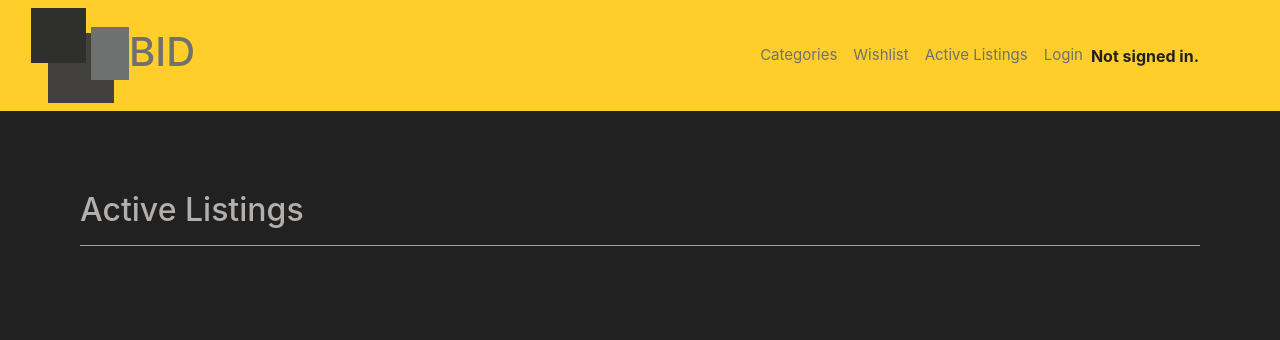
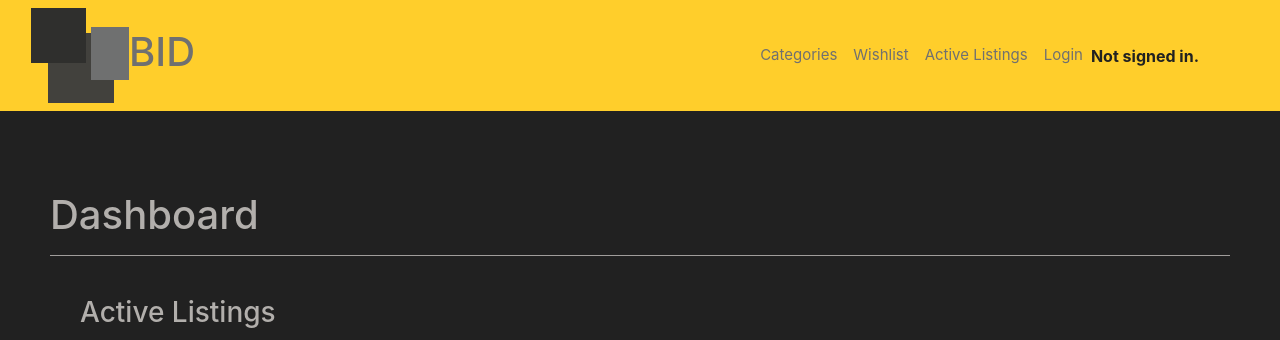
Before and after one commit to peter33chavez/commerce-Project2, a Django app: page / in a window 1280 px wide. Shown: the top 340 px of the page. Run offline with Django 3.2, Linux system fonts and the light colour scheme; some libraries are stand-ins or nearby versions.

Commit message:
adding a mock for what the listing format will look for on index

```diff
--- a/commerce/auctions/static/auctions/styles.css
+++ b/commerce/auctions/static/auctions/styles.css
@@ -88,3 +88,9 @@ hr{
     margin-left: 10px;
     color: #B2AFAC;
 }
+.dashboard{
+    margin: 0 50px;
+}
+.current-listings-index{
+    margin-top: 40px;
+}
--- a/commerce/auctions/templates/auctions/index.html
+++ b/commerce/auctions/templates/auctions/index.html
@@ -1,21 +1,30 @@
 {% extends "auctions/layout.html" %}
 
 {% block body %}
-    <div class='title'>
-        <h2>Active Listings</h2>
+    <div class='title dashboard'>
+        <h1>Dashboard</h1>
         <hr>
     </div>
+    <div class='title current-listings-index'>
+        <h3>Active Listings</h3>
+        <hr>
+    </div>
+
     <ul class= 'activeListings'>
-        {% for listing in activeListings %}
+        {% comment %} {% for listing in activeListings %} {% endcomment %}
             <li>
-                <a class='listing-item' href={% url "listing_page" listing.id %}>
-                {{ listing.imgUrl }}
-                {{ listing.title }}
-                {{ listing.description }}
-                {{ listing.startingPrice }}
+                <a class='listing-item' href='#'>
+                <div class='item-img'>
+                    <img  src='#' alt='Listed Item'>
+                </div>
+                <div class='title'>Shoes</dv>
+                <div class='description'>testing format for listing</dv>
+                <div class='price'>20.00</dv>
+
+
                 </a>
             </li>
-        {%endfor%}
+        {% comment %} {%endfor%} {% endcomment %}
     </ul>
 
 {% endblock %}
```
